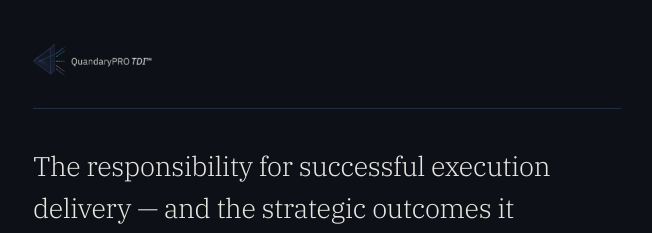
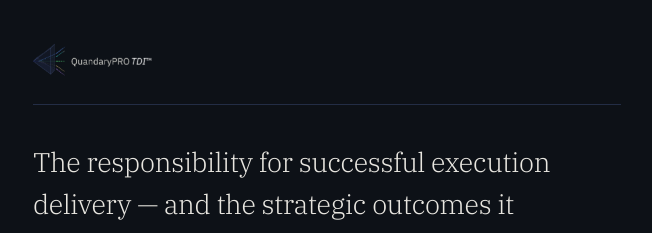
Before and after one commit to HuRISSolutionsLtd/QuandaryProTDI-Discovery, a plain HTML site: page index .html in a window 1280 px wide. Shown: the top 233 px of the page, 313-965 px from the left. Drawn offline with Linux system fonts and the light colour scheme.

Commit message:
Update site-mark link to use block display style

```diff
--- a/index .html
+++ b/index .html
@@ -197,7 +197,7 @@
 <div class="container">
 
   <header class="site-header">
-   <a href="https://www.quandarypro.ai/briefing-request" class="site-mark"><img src="prism-mark-3x.png" alt="QuandaryPRO TDI" style="height: 32px; width: auto;"></a>
+  <a href="https://www.quandarypro.ai/briefing-request" class="site-mark" style="display:block;"><img src="prism-mark-3x.png" alt="QuandaryPRO TDI" style="height: 32px; width: auto; display:block;"></a>
   </header>
 
   <div class="rule-top"></div>
```
